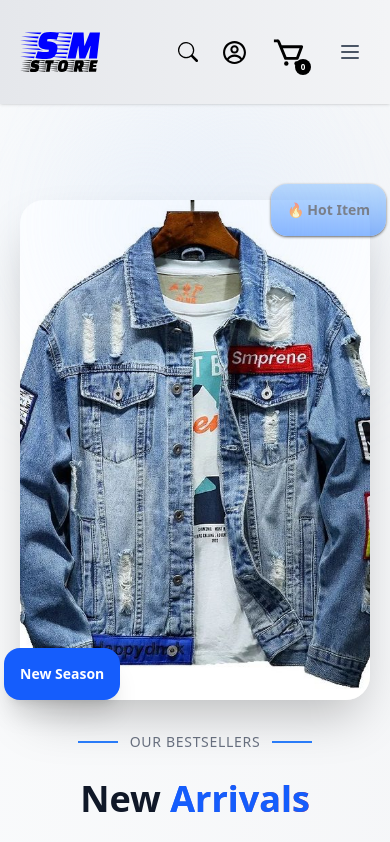
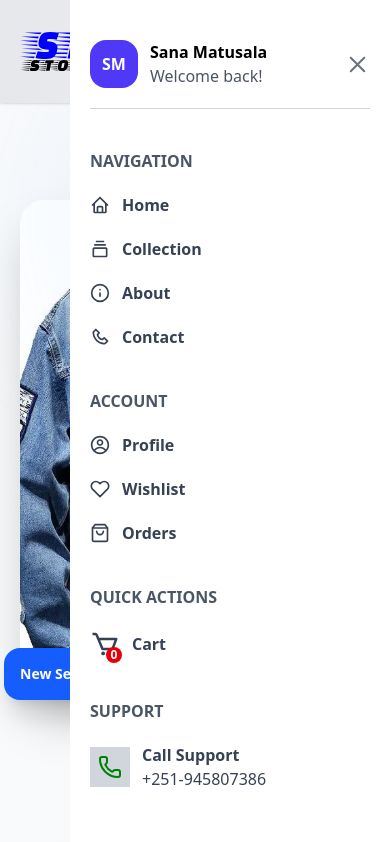
Before and after one commit to matusalasana/ecommerce-app, a React (Vite) app: page / in a window 390 px wide. Shown: the top 842 px of the page. Built offline with nearby package versions, Linux system fonts and the light colour scheme.

Commit message:
menu items interface for small screen is done

```diff
--- a/src/components/Menu.tsx
+++ b/src/components/Menu.tsx
@@ -1,17 +1,17 @@
 import { useState } from "react"
-import { Link, useLocation } from "react-router-dom"
+import { Link } from "react-router-dom"
 import { CgClose, CgProfile } from "react-icons/cg"
-import { BiCart, BiHome, BiCollection, BiUser, BiPhone } from "react-icons/bi"
-import { FiHeart, FiShoppingBag, FiInfo, FiMail } from "react-icons/fi"
+import { BiCart, BiHome, BiCollection, BiPhone } from "react-icons/bi"
+import { FiHeart, FiShoppingBag, FiInfo } from "react-icons/fi"
 import { useContext } from "react"
 import { ShopContext } from "../context/ShopContext"
+import { Phone } from "lucide-react"
 
 function Menu() {
   const [isOpen, setIsOpen] = useState(false)
-  const location = useLocation()
   const items = useContext(ShopContext)
 
-  const menuItems = [
+  const navigationItems = [
     { path: "/", label: "Home", icon: BiHome },
     { path: "/collection", label: "Collection", icon: BiCollection },
     { path: "/about", label: "About", icon: FiInfo },
@@ -24,209 +24,77 @@ function Menu() {
     { path: "/orders", label: "Orders", icon: FiShoppingBag },
   ]
 
-  const isActivePath = (path: string) => location.pathname === path
 
   return (
     <>
-      {/* Mobile Menu Button */}
-      <button
-        onClick={() => setIsOpen(true)}
-        className="lg:hidden p-2 text-gray-600 hover:text-blue-600 hover:bg-blue-50 rounded-lg transition-all duration-200"
-        aria-label="Open menu"
-      >
-        <svg className="w-6 h-6" fill="none" stroke="currentColor" viewBox="0 0 24 24">
-          <path strokeLinecap="round" strokeLinejoin="round" strokeWidth={2} d="M4 6h16M4 12h16M4 18h16" />
-        </svg>
-      </button>
+      <div className="flex flex-col gap-5 fixed top-0 right-0 z-50 h-screen overflow-y-scroll bg-white w-80 px-5 py-10">
 
-      {/* Mobile Menu Overlay */}
-      <div
-        className={`
-          fixed inset-0 bg-black/50 backdrop-blur-sm z-50 transition-opacity duration-300 lg:hidden
-          ${isOpen ? 'opacity-100 visible' : 'opacity-0 invisible'}
-        `}
-        onClick={() => setIsOpen(false)}
-      >
-        {/* Menu Panel */}
-        <div
-          className={`
-            absolute top-0 right-0 h-full w-80 max-w-full bg-white shadow-2xl transform transition-transform duration-300
-            ${isOpen ? 'translate-x-0' : 'translate-x-full'}
-          `}
-          onClick={(e) => e.stopPropagation()}
-        >
 
-          {/* Menu Header */}
-          <div className="flex items-center justify-between p-6 border-b border-gray-100">
-            <div className="flex items-center gap-3">
-              <div className="w-10 h-10 bg-blue-600 rounded-xl flex items-center justify-center">
-                <span className="text-white font-bold text-sm">SM</span>
-              </div>
+        <div className="flex justify-between items-center static">
+          <div className="flex gap-3">
+            <p className="bg-indigo-600 text-white font-semibold w-12 h-12 flex items-center justify-center rounded-2xl">SM</p>
             <div>
-                <div className="font-semibold text-gray-900">SMstore</div>
-                <div className="text-xs text-gray-500">Welcome back!</div>
+              <p className="font-bold">Sana Matusala</p>
+              <p className="text-gray-600">Welcome back!</p>
             </div>
           </div>
-            <button
-              onClick={() => setIsOpen(false)}
-              className="p-2 text-gray-400 hover:text-gray-600 hover:bg-gray-100 rounded-lg transition-colors"
-            >
-              <CgClose size={24} />
-            </button>
+          <CgClose size={25} className="hover:text-gray-700 text-gray-500 cursor-pointer" />
         </div>
+        <hr className="border-gray-300" />
 
-          {/* Scrollable Menu Content */}
-          <div className="h-full overflow-y-auto pb-20">
 
-            {/* Main Navigation */}
-            <div className="p-6">
-              <h3 className="text-xs font-semibold text-gray-500 uppercase tracking-wider mb-4">Navigation</h3>
-              <div className="space-y-2">
-                {menuItems.map((item) => {
+        <div className="flex flex-col gap-5">
+          <p className="text-gray-600 font-semibold mt-5">NAVIGATION</p>
+          {navigationItems.map((item, index) => {
             const Icon = item.icon
-                  const isActive = isActivePath(item.path)
-
             return (
-                    <Link
-                      key={item.path}
-                      to={item.path}
-                      onClick={() => setIsOpen(false)}
-                      className={`
-                        flex items-center gap-4 px-4 py-3 rounded-xl transition-all duration-200 group
-                        ${isActive
-                          ? 'bg-blue-50 text-blue-600 border border-blue-200'
-                          : 'text-gray-700 hover:bg-gray-50 hover:text-blue-600'
-                        }
-                      `}
-                    >
-                      <Icon
-                        className={`w-5 h-5 transition-colors ${
-                          isActive ? 'text-blue-600' : 'text-gray-400 group-hover:text-blue-600'
-                        }`}
-                      />
-                      <span className="font-medium">{item.label}</span>
-                      {isActive && (
-                        <div className="ml-auto w-2 h-2 bg-blue-600 rounded-full"></div>
-                      )}
+                <Link to={item.path} key={index} className="flex items-center gap-3 text-gray-700 font-semibold hover:text-blue-600">
+                  <Icon size={20} />
+                  <p className="bb">{item.label}</p>
                 </Link>
             )
           })}
         </div>
-            </div>
 
-            {/* Account Section */}
-            <div className="p-6 border-t border-gray-100">
-              <h3 className="text-xs font-semibold text-gray-500 uppercase tracking-wider mb-4">Account</h3>
-              <div className="space-y-2">
+
+        <div className="flex flex-col gap-5">
+          <p className="text-gray-600 font-semibold mt-5">ACCOUNT</p>
             {accountItems.map((item) => {
+
               const Icon = item.icon
-                  const isActive = isActivePath(item.path)
 
               return (
-                    <Link
-                      key={item.path}
-                      to={item.path}
-                      onClick={() => setIsOpen(false)}
-                      className={`
-                        flex items-center gap-4 px-4 py-3 rounded-xl transition-all duration-200 group
-                        ${isActive
-                          ? 'bg-blue-50 text-blue-600 border border-blue-200'
-                          : 'text-gray-700 hover:bg-gray-50 hover:text-blue-600'
-                        }
-                      `}
-                    >
-                      <Icon
-                        className={`w-5 h-5 transition-colors ${
-                          isActive ? 'text-blue-600' : 'text-gray-400 group-hover:text-blue-600'
-                        }`}
-                      />
-                      <span className="font-medium">{item.label}</span>
-                      {isActive && (
-                        <div className="ml-auto w-2 h-2 bg-blue-600 rounded-full"></div>
-                      )}
+                <Link to = {item.path} className="flex items-center gap-3 text-gray-700 font-semibold hover:text-blue-600" >
+                  <Icon size={20} />
+                  <p>{item.label}</p>
                 </Link>
               )
             })}
         </div>
+
+
+        <div className="flex flex-col gap-5">
+            <p className="text-gray-600 font-semibold mt-5">QUICK ACTIONS</p>
+                <Link to={'/cart'} className="relative flex items-center gap-3 text-gray-700 font-semibold hover:text-blue-600">
+                  <BiCart size={30} />
+                  <p >Cart</p>
+                  <p className="absolute -bottom-1 left-4 bg-red-600 text-center leading-4 w-4 h-4 font-semibold text-white text-[12px] rounded-full">{items?.cartCount}</p>
+                </Link>
         </div>
 
-            {/* Quick Actions */}
-            <div className="p-6 border-t border-gray-100">
-              <h3 className="text-xs font-semibold text-gray-500 uppercase tracking-wider mb-4">Quick Actions</h3>
-              <div className="grid grid-cols-2 gap-3">
-                <Link
-                  to="/cart"
-                  onClick={() => setIsOpen(false)}
-                  className="flex flex-col items-center gap-2 p-4 bg-gray-50 rounded-xl hover:bg-blue-50 hover:text-blue-600 transition-colors group"
-                >
-                  <div className="relative">
-                    <BiCart className="w-6 h-6 text-gray-600 group-hover:text-blue-600" />
-                    {items?.cartCount && items.cartCount > 0 && (
-                      <span className="absolute -top-2 -right-2 bg-red-500 text-white text-xs font-bold min-w-5 h-5 flex items-center justify-center rounded-full px-1">
-                        {items.cartCount > 99 ? '99+' : items.cartCount}
-                      </span>
-                    )}
-                  </div>
-                  <span className="text-sm font-medium">Cart</span>
-                </Link>
 
-                <Link
-                  to="/login"
-                  onClick={() => setIsOpen(false)}
-                  className="flex flex-col items-center gap-2 p-4 bg-gray-50 rounded-xl hover:bg-blue-50 hover:text-blue-600 transition-colors group"
-                >
-                  <BiUser className="w-6 h-6 text-gray-600 group-hover:text-blue-600" />
-                  <span className="text-sm font-medium">Login</span>
-                </Link>
-              </div>
-            </div>
-
-            {/* Support Section */}
-            <div className="p-6 border-t border-gray-100">
-              <h3 className="text-xs font-semibold text-gray-500 uppercase tracking-wider mb-4">Support</h3>
-              <div className="space-y-3">
-                <a
-                  href="tel:+251945807386"
-                  className="flex items-center gap-3 p-3 text-gray-700 hover:bg-gray-50 rounded-lg transition-colors"
-                >
-                  <div className="w-10 h-10 bg-green-100 rounded-lg flex items-center justify-center">
-                    <BiPhone className="w-5 h-5 text-green-600" />
-                  </div>
+        <div className="flex flex-col gap-5">
+          <p className="text-gray-600 font-semibold mt-5">SUPPORT</p>
+          <div className="flex items-center gap-3 cursor-pointer">
+            <Phone color="green" className="bg-gray-300 w-10 h-10 p-2"/>
             <div>
-                    <div className="font-medium">Call Support</div>
-                    <div className="text-sm text-gray-500">+251-945807386</div>
-                  </div>
-                </a>
-
-                <a
-                  href="mailto:matusalasana@gmail.com"
-                  className="flex items-center gap-3 p-3 text-gray-700 hover:bg-gray-50 rounded-lg transition-colors"
-                >
-                  <div className="w-10 h-10 bg-blue-100 rounded-lg flex items-center justify-center">
-                    <FiMail className="w-5 h-5 text-blue-600" />
-                  </div>
-                  <div>
-                    <div className="font-medium">Email Support</div>
-                    <div className="text-sm text-gray-500">matusalasana@gmail.com</div>
-                  </div>
-                </a>
+              <p className="text-gray-700 font-semibold">Call Support</p>
+              <p className="text-gray-700">+251-945807386</p>
             </div>
           </div>
         </div>
 
-          {/* Bottom Bar */}
-          <div className="absolute bottom-0 left-0 right-0 p-6 bg-gray-50 border-t border-gray-200">
-            <div className="flex items-center justify-between text-sm">
-              <div className="text-gray-600">
-                © 2024 SMstore
-              </div>
-              <div className="flex gap-4">
-                <Link to="/privacy" className="text-gray-500 hover:text-gray-700">Privacy</Link>
-                <Link to="/terms" className="text-gray-500 hover:text-gray-700">Terms</Link>
-              </div>
-            </div>
-          </div>
-        </div>
+
       </div>
     </>
   )
--- a/src/index.css
+++ b/src/index.css
@@ -5,7 +5,7 @@ a.active hr {
 }
 
 
-a.active > .sm-device-menu{
+a.active > .bb{
     font-weight: bold;
     background-color: gray;
     color: white;
```
Also changed, not shown: src/components/CartTotals.tsx (+4 -4 lines), src/components/Footer.tsx (+4 -4 lines), src/components/Hero.tsx (+11 -16 lines), src/components/LatestCollection.tsx (+6 -5 lines). Lines whose indentation alone changed are shown as unchanged.
